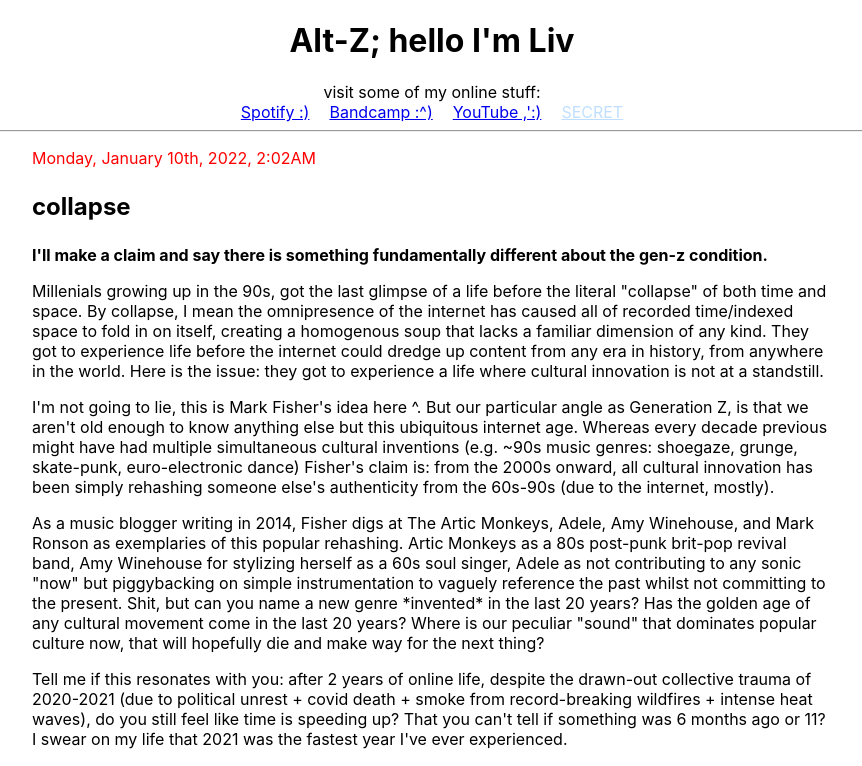
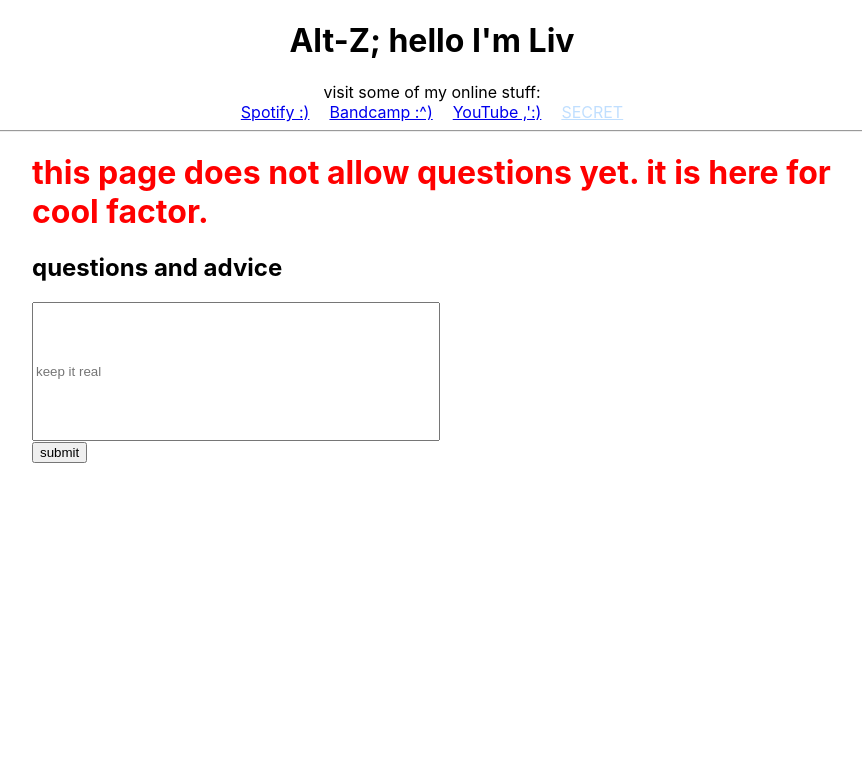
Before and after one commit to liv-victorino/personalwebsite, a React (Create React App) app: page /questions in a window 1280 px wide. Shown: the top 766 px of the page, without its empty margins (208-1070 px from the left). Built offline with nearby package versions, Linux system fonts and the light colour scheme.

Commit message:
back to browserouter

```diff
--- a/src/App.js
+++ b/src/App.js
@@ -1,7 +1,7 @@
 import './App.css';
 import React, { useState } from 'react';
 //import { render } from 'react-dom';
-import { Route, Routes} from 'react-router-dom';
+import { BrowserRouter, Route, Routes} from 'react-router-dom';
 import Blog from './Blog'
 //import express from "express"
 import Questions from "./Questions"
@@ -52,10 +52,12 @@ function App() {
 
       <hr></hr>
       <div className='postlist'>
+      <BrowserRouter>
       <Routes>
-            <Route path="/" element={<Blog />}></Route>
-            <Route path="/questions" element={<Questions questionsMock={userSubmission} changeSubmission={setSubmission}></Questions>}></Route>
+            <Route exact path="/" element={<Blog />}></Route>
+            <Route exact path="/questions" element={<Questions questionsMock={userSubmission} changeSubmission={setSubmission}></Questions>}></Route>
       </Routes>
+      </BrowserRouter>
       </div>
       </div>
   );
--- a/src/index.js
+++ b/src/index.js
@@ -7,9 +7,7 @@ import { HashRouter } from 'react-router-dom';
 
 ReactDOM.render(
   <React.StrictMode>
-    <HashRouter>
     <App />
-    </HashRouter>
   </React.StrictMode>,
   document.getElementById('root')
 );
```
